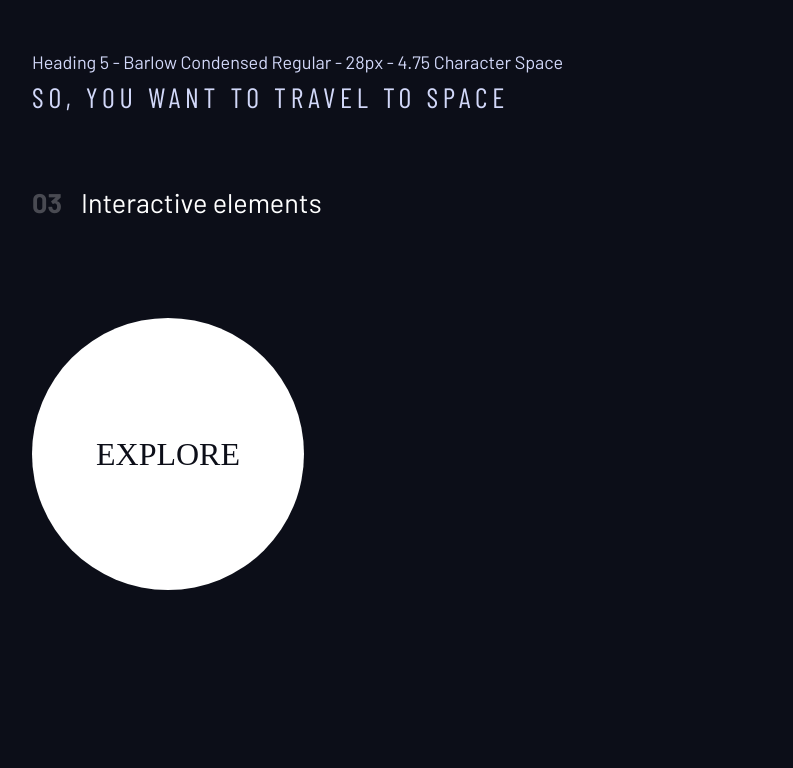
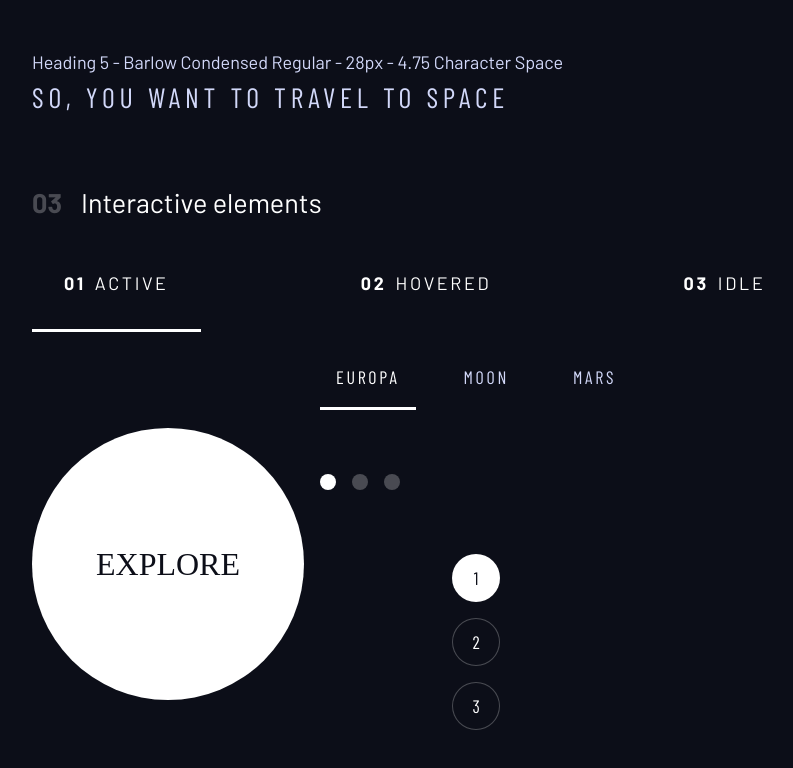
Before and after one commit to DavidTG7/space_travel, a plain HTML site: page index.html in a window 1280 px wide. Shown: the part 1033-1801 px from the top of the page, without its empty margins (4-797 px from the left). Before the commit the page ends 1671 px from the top, so only its background shows below. Drawn offline with nearby package versions, Linux system fonts and the light colour scheme; a web font is replaced by a local one.

Commit message:
Finish desing system

```diff
--- a/index.html
+++ b/index.html
@@ -102,7 +102,15 @@
       <h2 class="numbered-title"><span>03</span> Interactive elements</h2>
 
       <!-- navigation -->
-      <div></div>
+      <div>
+        <nav>
+          <ul class="primary-navigation underline-indicator flex">
+            <li class="active"><a class="uppercase text-white letter-spacing-2" href="#"><span>01</span>Active</a>
+            <li><a class="uppercase text-white letter-spacing-2" href="#"><span>02</span>Hovered</a>
+            <li><a class="uppercase text-white letter-spacing-2" href="#"><span>03</span>Idle</a>
+          </ul>
+        </nav>
+      </div>
 
       <div class="flex">
         <div style="margin-top: 5rem;">
@@ -110,14 +118,28 @@
           <a href="#" class="large-button bg-white text-dark fs-600 ff-serif uppercase">Explore</a>
         </div>
 
-        <div style="margin-bottom: 50vh">
+        <div class="flow" style="margin-bottom: 50vh; --flow-space: 4rem">
           <!-- Tabs -->
-
-
+          <div class="tab-list flex underline-indicator">
+            <button aria-selected="true"
+              class="uppercase text-accent letter-spacing-2 bg-dark ff-sans-cond">Europa</button>
+            <button aria-selected="false"
+              class="uppercase text-accent letter-spacing-2 bg-dark ff-sans-cond">Moon</button>
+            <button aria-selected="false"
+              class="uppercase text-accent letter-spacing-2 bg-dark ff-sans-cond">Mars</button>
+          </div>
           <!-- Dots -->
-
-
+          <div class="dot-indicators flex">
+            <button aria-selected="true"><span class="sr-only">Slide title</span></button>
+            <button aria-selected="false"><span class="sr-only">Slide title</span></button>
+            <button aria-selected="false"><span class="sr-only">Slide title</span></button>
+          </div>
           <!-- Numbers -->
+          <div class="number-indicators">
+            <button aria-selected="true" class="text-white bg-dark ff-sans-cond">1</button>
+            <button aria-selected="false" class="text-white bg-dark ff-sans-cond">2</button>
+            <button aria-selected="false" class="text-white bg-dark ff-sans-cond">3</button>
+          </div>
         </div>
       </div>
 
--- a/style.css
+++ b/style.css
@@ -220,3 +220,85 @@ select {
   opacity: 1;
   transform: scale(1.5);
 }
+
+.primary-navigation {
+  --gap: 8rem;
+  --underline-gap: 2rem;
+  list-style: none;
+  padding: 0;
+  margin: 0;
+}
+
+.primary-navigation a {
+  text-decoration: none;
+}
+
+.primary-navigation a > span {
+  font-weight: 700;
+  margin-right: .5em;
+}
+
+.underline-indicator > * {
+  padding: var(--underline-gap, 1rem);
+  border: 0;
+  cursor: pointer;
+  border-bottom: .2rem solid hsl(var(--clr-white) / 0);
+}
+
+.underline-indicator > *:hover,
+.underline-indicator > *:focus {
+  border-bottom: .2rem solid hsl(var(--clr-white) / .5);
+}
+
+.underline-indicator > .active,
+.underline-indicator > [aria-selected="true"] {
+  color: hsl(var(--clr-white));
+  border-bottom: .2rem solid hsl(var(--clr-white));
+}
+
+.tab-list {
+  --gap: 2rem
+}
+
+.dot-indicators > * {
+  cursor: pointer;
+  border: 0;
+  aspect-ratio: 1;
+  border-radius: 50%;
+  padding: .5rem;
+  background-color: hsl(var(--clr-white) / .25);
+}
+
+.dot-indicators > *:hover,
+.dot-indicators > *:focus {
+  background-color: hsl(var(--clr-white) / .5);
+}
+
+.dot-indicators > [aria-selected="true"] {
+  background-color: hsl(var(--clr-white));
+}
+
+.number-indicators {
+  display: flex;
+  flex-flow: column;
+  gap: 1rem;
+  align-items: center;
+}
+
+.number-indicators > * {
+  border: solid 1px hsl(var(--clr-white) / .25);
+  border-radius: 50%;
+  width: 3rem;
+  aspect-ratio: 1;
+  cursor: pointer;
+}
+
+.number-indicators > *:hover,
+.number-indicators > *:focus {
+  border: solid 1px hsl(var(--clr-white) / .50);
+}
+
+.number-indicators > [aria-selected="true"] {
+  color: hsl(var(--clr-dark));
+  background-color: hsl(var(--clr-white));
+}
```
